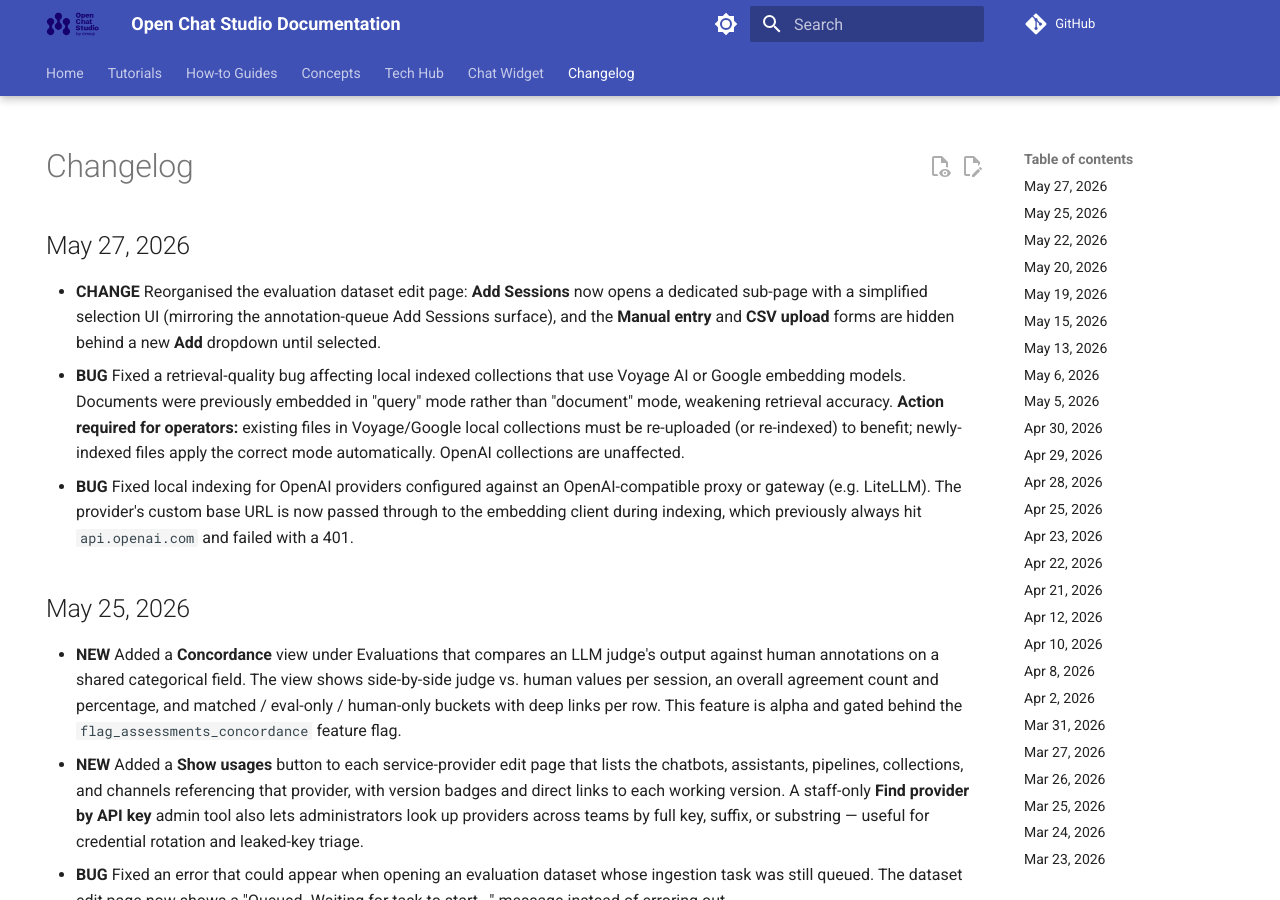
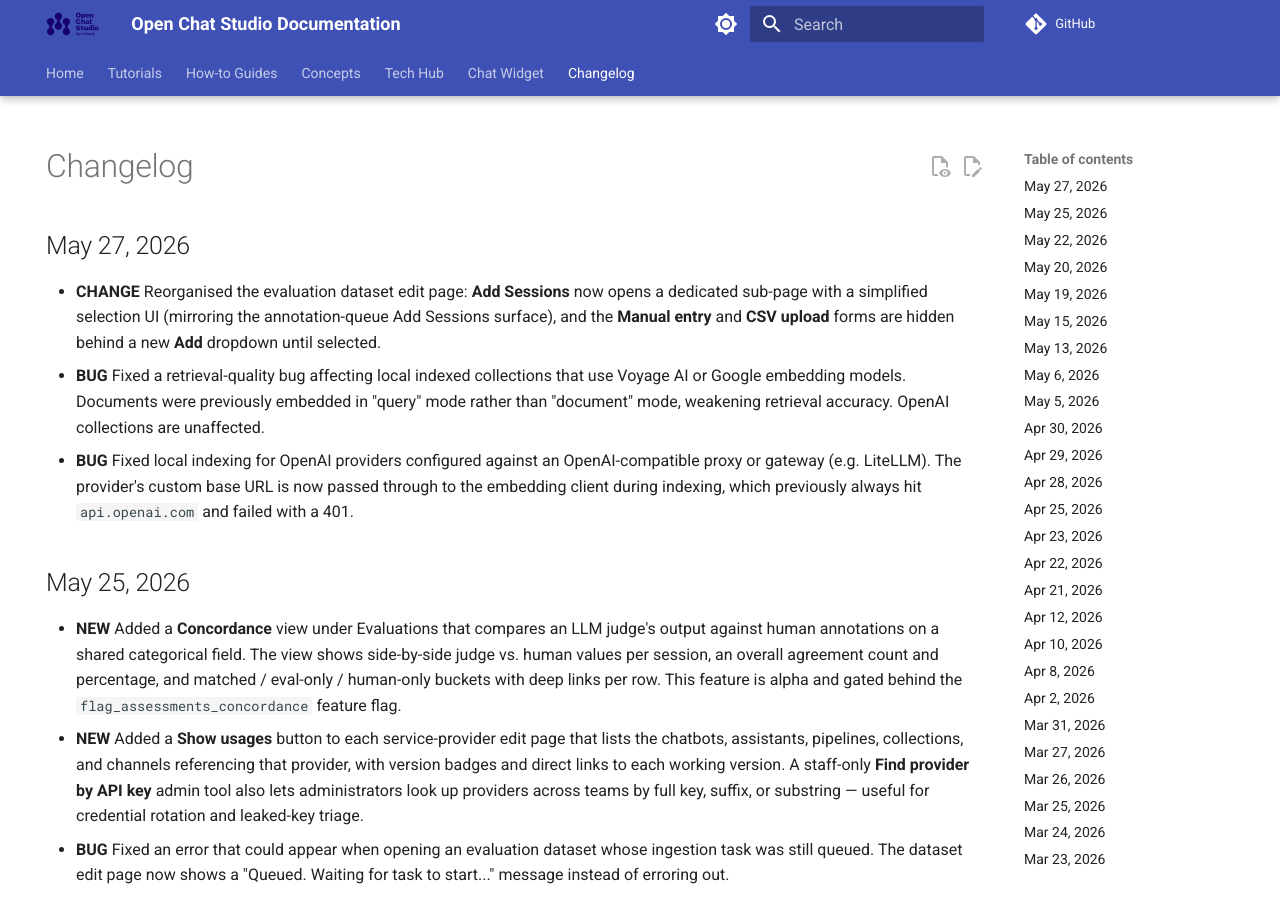
Before and after one commit to dimagi/open-chat-studio-docs, an MkDocs documentation site: the page built from docs/changelog.md, in a window 1280 px wide and 900 px high. Built offline with MkDocs 1.6.1 and Material for MkDocs 9.7.7, drawn with Linux system fonts in a browser that asks for light colours; a script that is not in the unit is left out; comment, search, counter and statistics services are not loaded.

Commit message:
Apply suggestion from @snopoke

```diff
--- a/docs/changelog.md
+++ b/docs/changelog.md
@@ -6,7 +6,7 @@ hide:
 # Changelog
 ## May 27, 2026
 * **CHANGE** Reorganised the evaluation dataset edit page: **Add Sessions** now opens a dedicated sub-page with a simplified selection UI (mirroring the annotation-queue Add Sessions surface), and the **Manual entry** and **CSV upload** forms are hidden behind a new **Add** dropdown until selected.
-* **BUG** Fixed a retrieval-quality bug affecting local indexed collections that use Voyage AI or Google embedding models. Documents were previously embedded in "query" mode rather than "document" mode, weakening retrieval accuracy. **Action required for operators:** existing files in Voyage/Google local collections must be re-uploaded (or re-indexed) to benefit; newly-indexed files apply the correct mode automatically. OpenAI collections are unaffected.
+* **BUG** Fixed a retrieval-quality bug affecting local indexed collections that use Voyage AI or Google embedding models. Documents were previously embedded in "query" mode rather than "document" mode, weakening retrieval accuracy. OpenAI collections are unaffected.
 * **BUG** Fixed local indexing for OpenAI providers configured against an OpenAI-compatible proxy or gateway (e.g. LiteLLM). The provider's custom base URL is now passed through to the embedding client during indexing, which previously always hit `api.openai.com` and failed with a 401.
 
 ## May 25, 2026
```
